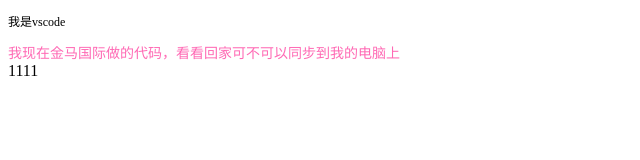
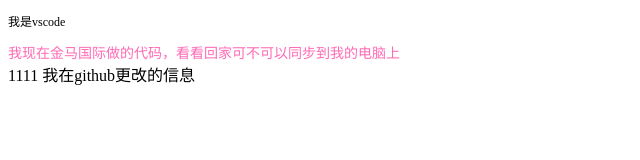
Before and after one commit to liyonghao1210/test, a plain HTML site: page index.html in a window 1280 px wide. Shown: the whole page, without its empty margins (0-640 px from the left). Drawn offline with Linux system fonts and the light colour scheme.

Commit message:
Update index.html

```diff
--- a/index.html
+++ b/index.html
@@ -20,5 +20,6 @@
     <p>我是vscode</p>
     <div>我现在金马国际做的代码，看看回家可不可以同步到我的电脑上</div>
     <span>1111</span>
+    我在github更改的信息
 </body>
 </html>
```
